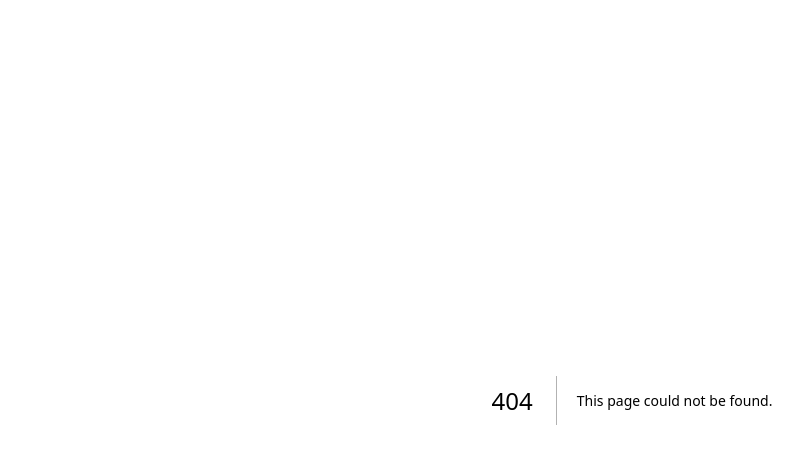
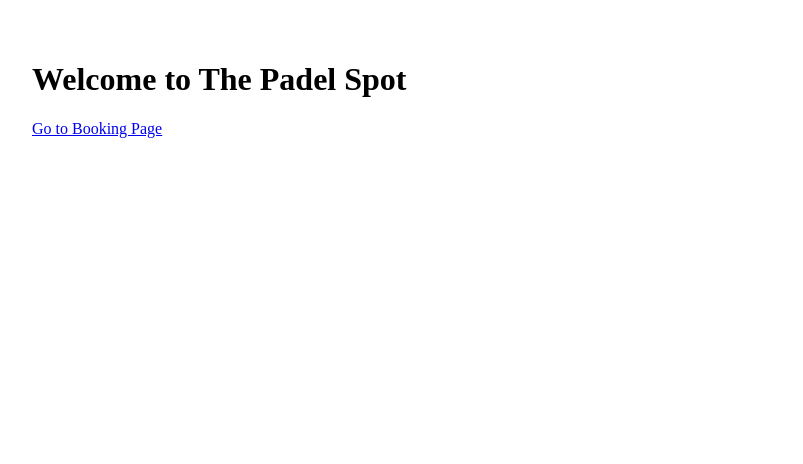
Before and after one commit to Taimoor134/the-padel-spot, a Next.js app: page / in a window 1280 px wide. Before the commit this address had no page. Shown: the top 464 px of the page, without its empty margins (8-811 px from the left). Built offline with nearby package versions, Linux system fonts and the light colour scheme.

Commit message:
Add homepage

```diff
--- /dev/null
+++ b/pages/index.js
@@ -0,0 +1,12 @@
+import Link from 'next/link';
+
+export default function Home() {
+  return (
+    <main style={{ padding: '2rem' }}>
+      <h1>Welcome to The Padel Spot</h1>
+      <p>
+        <Link href="/padel">Go to Booking Page</Link>
+      </p>
+    </main>
+  );
+}
```
